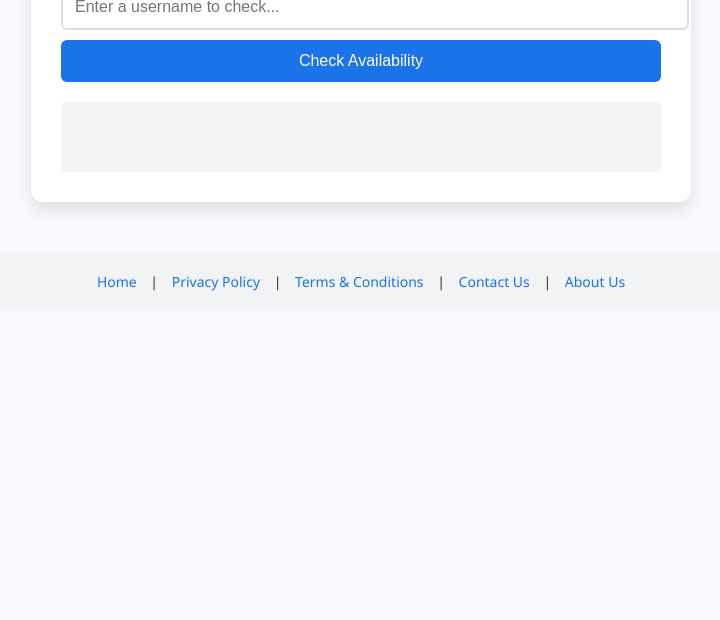
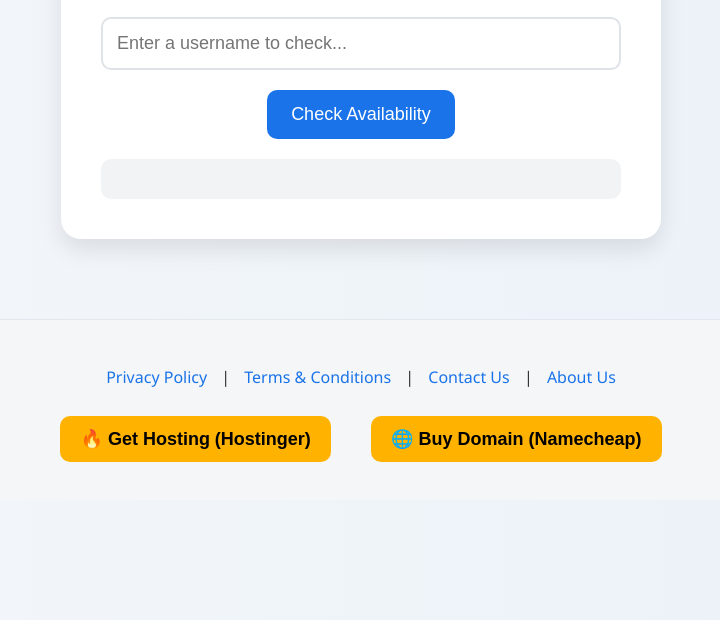
Before and after one commit to handlechecker-cpu/handle-checker-site, a plain HTML site: page index.html in a window 1280 px wide. Shown: the part 180-800 px from the top of the page, without its empty margins (279-999 px from the left). Drawn offline with Linux system fonts and the light colour scheme.

Commit message:
Add files via upload

```diff
--- a/index.html
+++ b/index.html
@@ -2,24 +2,33 @@
 <html lang="en">
 <head>
   <meta charset="UTF-8" />
-  <meta name="viewport" content="width=device-width, initial-scale=1.0" />
+  <meta name="viewport" content="width=device-width, initial-scale=1.0"/>
   <title>Username Availability Checker</title>
   <link rel="stylesheet" href="style.css" />
 </head>
 <body>
-  <div class="container">
-    <h1>Username Availability Checker</h1>
-    <input type="text" id="username" placeholder="Enter a username to check..." />
+  <div class="main-container">
+    <h1>Check Username Availability</h1>
+    <input type="text" id="username" placeholder="Enter a username to check..."/>
     <button onclick="checkUsername()">Check Availability</button>
     <div id="result"></div>
   </div>
 
   <footer>
-    <a href="index.html">Home</a> |
-    <a href="privacy-policy.html">Privacy Policy</a> |
-    <a href="terms-and-conditions.html">Terms & Conditions</a> |
-    <a href="contact.html">Contact Us</a> |
-    <a href="about.html">About Us</a>
+    <p>
+      <a href="privacy-policy.html">Privacy Policy</a> |
+      <a href="terms-and-conditions.html">Terms & Conditions</a> |
+      <a href="contact.html">Contact Us</a> |
+      <a href="about.html">About Us</a>
+    </p>
+    <div class="affiliate-buttons">
+      <a href="https://www.hostg.xyz/aff_c?offer_id=6&aff_id=12345" target="_blank">
+        <button>🔥 Get Hosting (Hostinger)</button>
+      </a>
+      <a href="https://www.namecheap.com/?aff=12345" target="_blank">
+        <button>🌐 Buy Domain (Namecheap)</button>
+      </a>
+    </div>
   </footer>
 
   <script src="script.js"></script>
--- a/style.css
+++ b/style.css
@@ -1,57 +1,63 @@
+* {
+  box-sizing: border-box;
+}
 body {
+  margin: 0;
   font-family: 'Segoe UI', Tahoma, Geneva, Verdana, sans-serif;
-  background: #f7f9fc;
+  background: linear-gradient(to right, #f4f7fa, #eaf1f8);
   color: #333;
-  padding: 0;
-  margin: 0;
 }
-.container {
+.main-container {
   max-width: 600px;
-  margin: 50px auto;
-  background: #ffffff;
-  padding: 30px;
-  border-radius: 12px;
-  box-shadow: 0 8px 16px rgba(0,0,0,0.1);
+  margin: 80px auto;
+  background: #fff;
+  padding: 40px;
+  border-radius: 20px;
+  box-shadow: 0 10px 25px rgba(0,0,0,0.1);
+  text-align: center;
 }
 h1 {
-  text-align: center;
+  font-size: 28px;
   color: #1a73e8;
   margin-bottom: 20px;
 }
 input[type="text"] {
   width: 100%;
-  padding: 12px;
-  font-size: 16px;
-  border: 2px solid #ddd;
-  border-radius: 6px;
-  margin-bottom: 10px;
+  padding: 14px;
+  font-size: 18px;
+  border: 2px solid #dfe3e8;
+  border-radius: 10px;
+  margin-bottom: 20px;
 }
 button {
-  width: 100%;
-  padding: 12px;
+  padding: 14px 24px;
   background-color: #1a73e8;
-  color: white;
-  font-size: 16px;
+  color: #fff;
+  font-size: 18px;
   border: none;
-  border-radius: 6px;
+  border-radius: 10px;
   cursor: pointer;
-  margin-bottom: 20px;
+  transition: 0.3s ease;
 }
 button:hover {
-  background-color: #1669c1;
+  background-color: #145dbf;
 }
 #result {
+  margin-top: 20px;
+  padding: 16px;
   background-color: #f1f3f4;
-  padding: 15px;
-  border-radius: 6px;
+  border-radius: 10px;
   min-height: 40px;
 }
 footer {
+  margin-top: 60px;
   text-align: center;
-  margin-top: 40px;
-  padding: 20px;
-  font-size: 14px;
-  background: #f1f3f4;
+  padding: 30px;
+  background-color: #f4f6f8;
+  border-top: 1px solid #e2e8f0;
+}
+footer p {
+  margin-bottom: 10px;
 }
 footer a {
   color: #1a73e8;
@@ -61,3 +67,18 @@ footer a {
 footer a:hover {
   text-decoration: underline;
 }
+footer .affiliate-buttons {
+  margin-top: 20px;
+}
+footer .affiliate-buttons a button {
+  margin: 8px;
+  background-color: #ffb300;
+  color: #000;
+  border: none;
+  border-radius: 10px;
+  padding: 12px 20px;
+  font-weight: bold;
+}
+footer .affiliate-buttons a button:hover {
+  background-color: #f1a000;
+}
```
